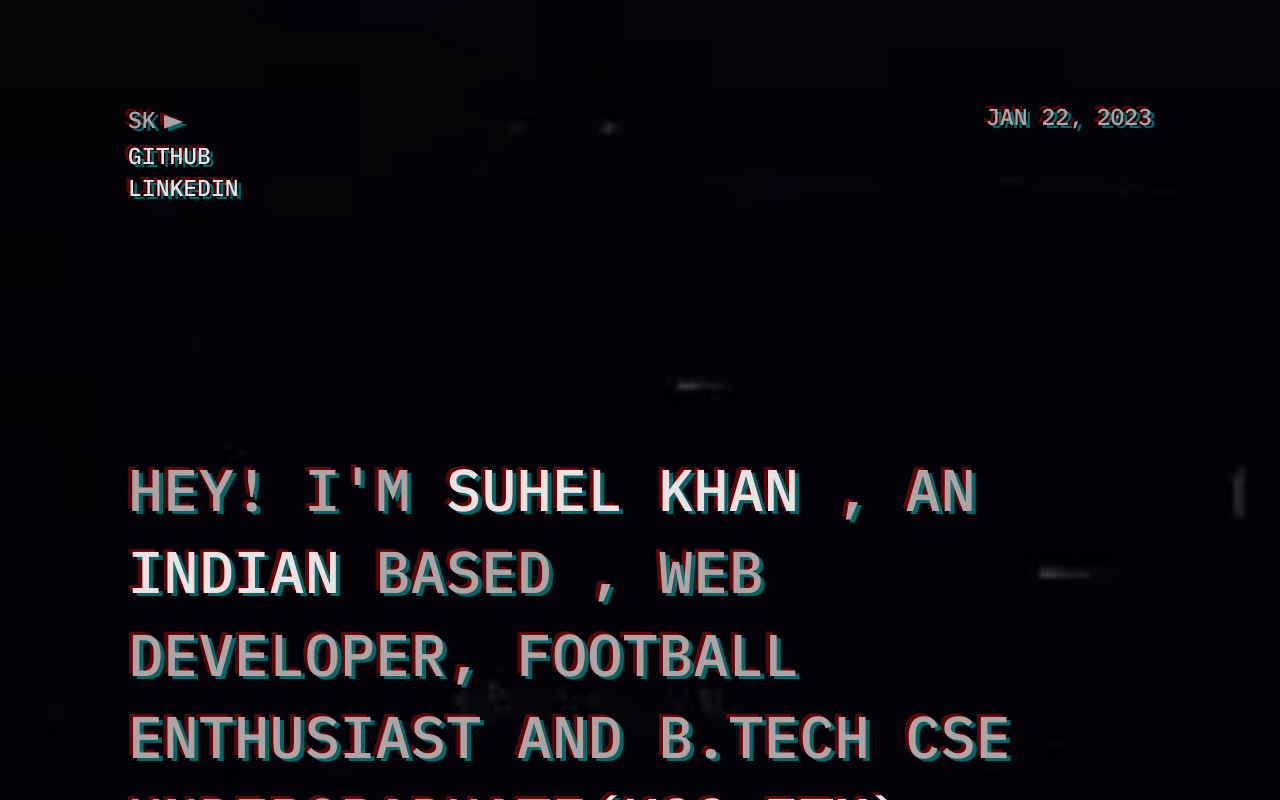
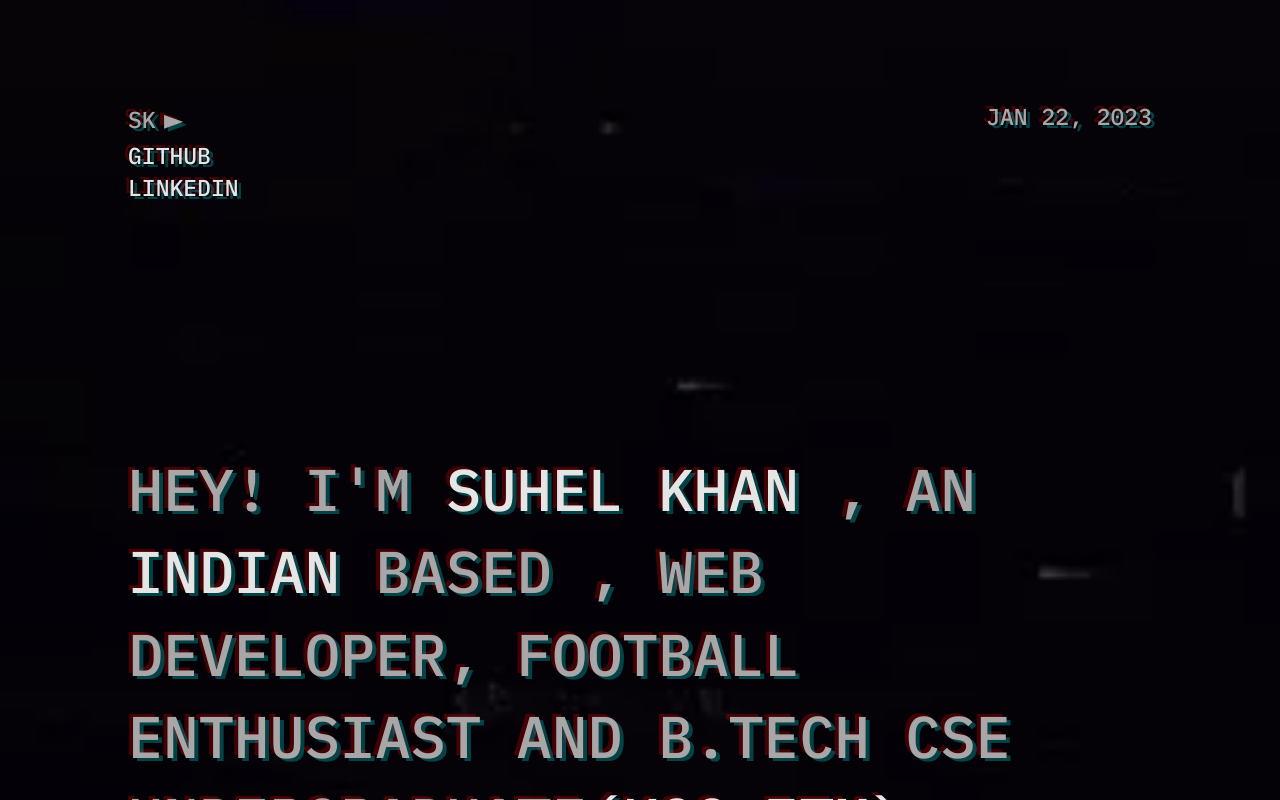
Before and after one commit to moonLight-7k/suhel.khan, a plain HTML site: page index.html in a window 1280 px wide. Drawn offline with Linux system fonts and the light colour scheme; a web font is replaced by a local one.

Commit message:
Glitchy text color changed

```diff
--- a/CSS/style.css
+++ b/CSS/style.css
@@ -211,8 +211,8 @@ html:not(.webp) a {
     --layer-content: 13;
     --layer-tv-effects: 8;
     --layer-channels: 5;
-    --glitchy-blue: rgba(6, 171, 171, 0.658);
-    --glitchy-red: rgba(183, 2, 2, 0.596);
+    --glitchy-blue: rgba(2, 183, 182, 0.4);
+    --glitchy-red: rgba(183, 2, 2, 0.4);
     --container-width: 80%;
     --gui-side: calc(50% - var(--container-width)/2);
     --gui-bottom: 2.94117647059rem
```
